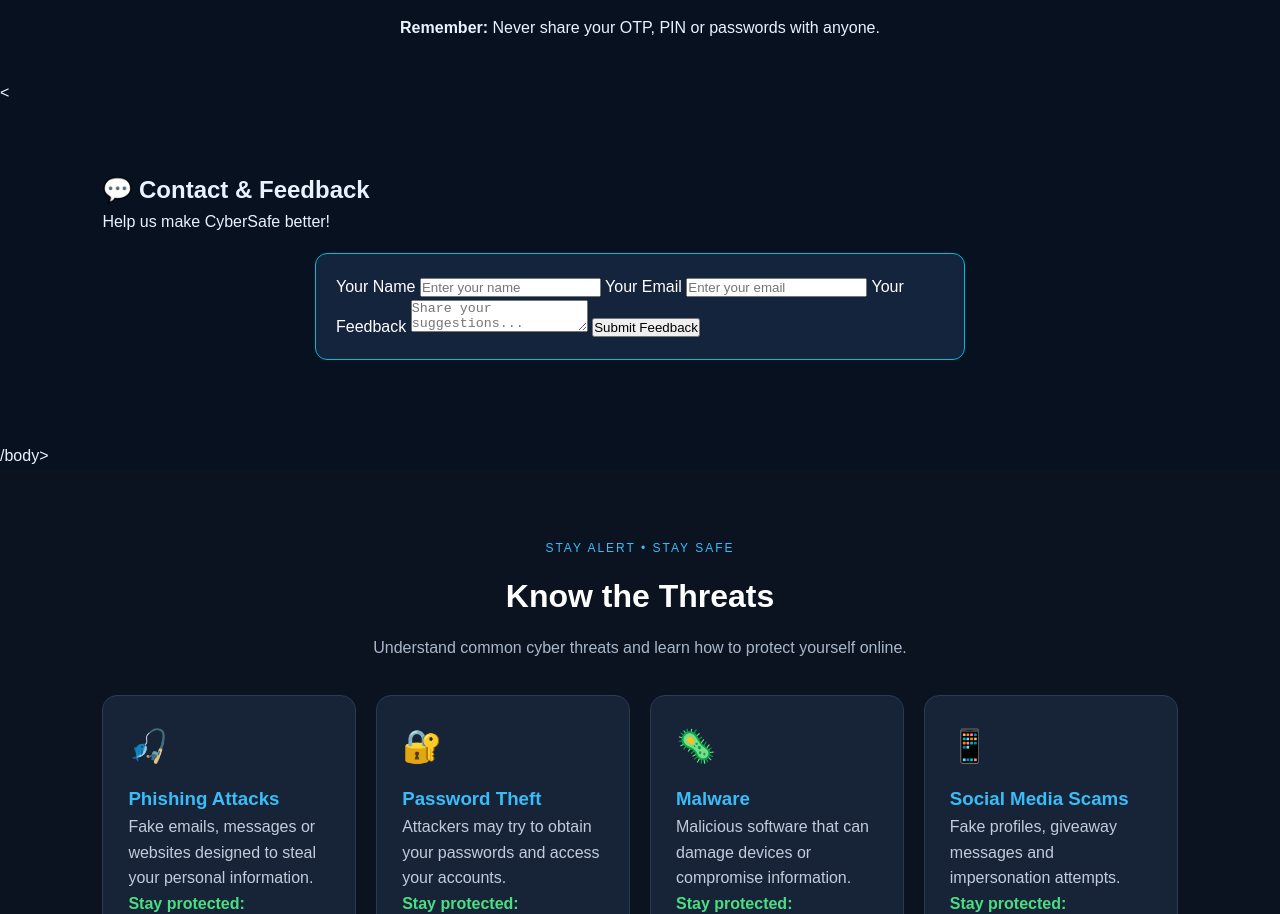
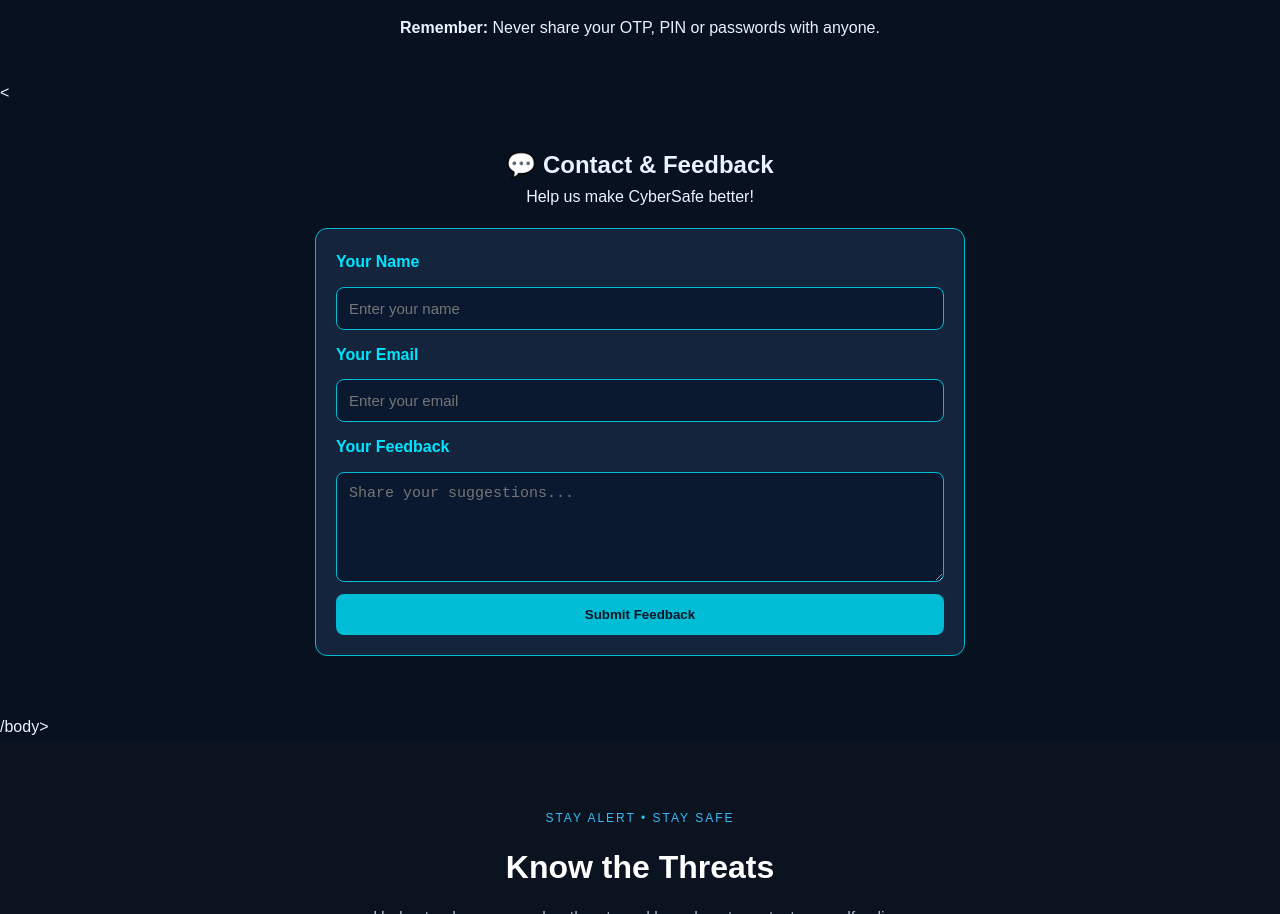
Before and after one commit to tanishkanale/cybersafe-website, a plain HTML site: page index.html in a window 1280 px wide. Shown: the part 5698-6612 px from the top of the page. Drawn offline with Linux system fonts and the light colour scheme.

Commit message:
Style Contact and Feedback form to cybersafe
Added styles for feedback form and contact section.

```diff
--- a/index.html
+++ b/index.html
@@ -1241,5 +1241,57 @@ startCyberQuiz();
   text-decoration: underline;
 }
 
+#contact {
+  padding: 40px 20px;
+  text-align: center;
+}
+
+#feedbackForm {
+  display: flex;
+  flex-direction: column;
+  gap: 12px;
+}
+
+#feedbackForm label {
+  text-align: left;
+  color: #00e5ff;
+  font-weight: bold;
+}
+
+#feedbackForm input,
+#feedbackForm textarea {
+  width: 100%;
+  padding: 12px;
+  border: 1px solid #00bcd4;
+  border-radius: 8px;
+  background: #0b1930;
+  color: white;
+  box-sizing: border-box;
+  font-size: 15px;
+}
+
+#feedbackForm textarea {
+  min-height: 110px;
+  resize: vertical;
+}
+
+#feedbackForm button {
+  padding: 13px;
+  background: #00bcd4;
+  color: #071426;
+  border: none;
+  border-radius: 8px;
+  font-weight: bold;
+  cursor: pointer;
+}
+
+#feedbackForm button:hover {
+  background: #00e5ff;
+}
+
+#feedbackStatus {
+  color: #00e5ff;
+ }
+
 </style>
 </html>
```
